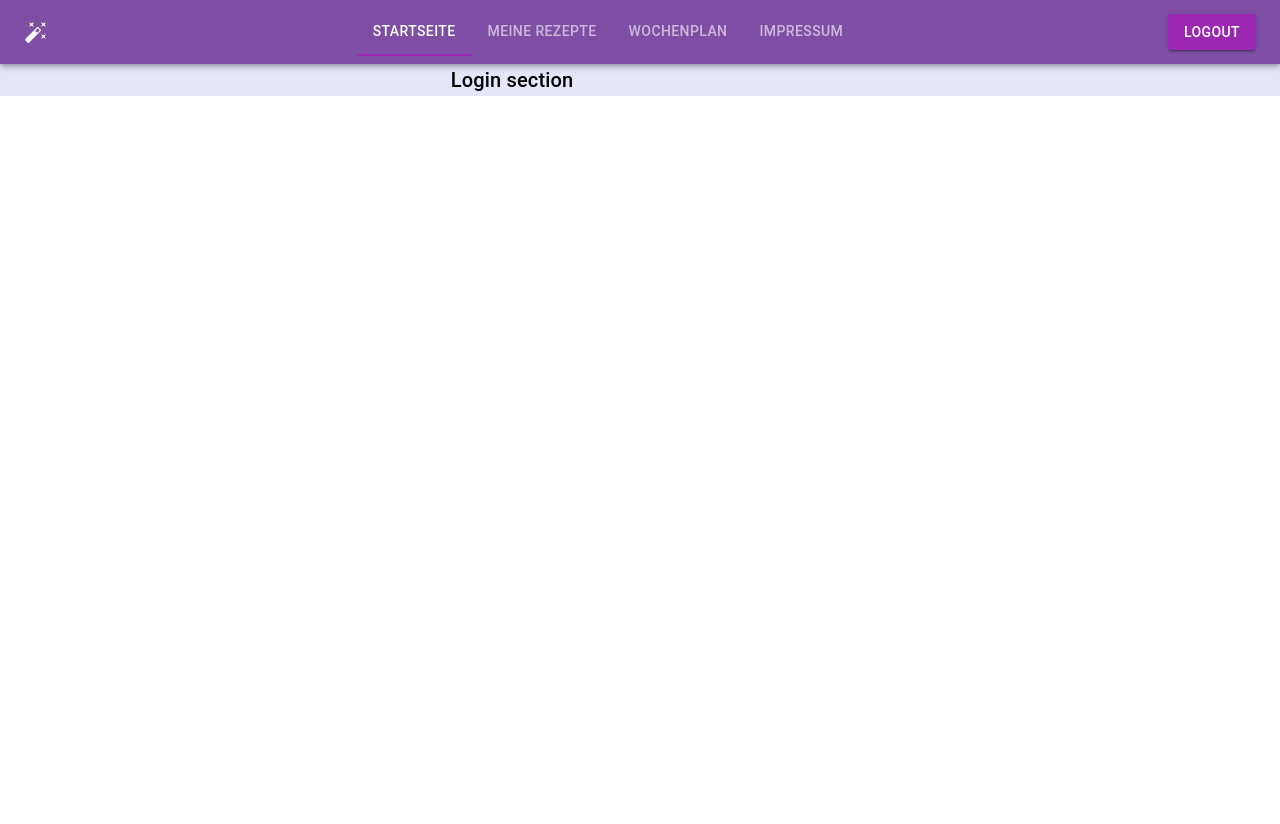
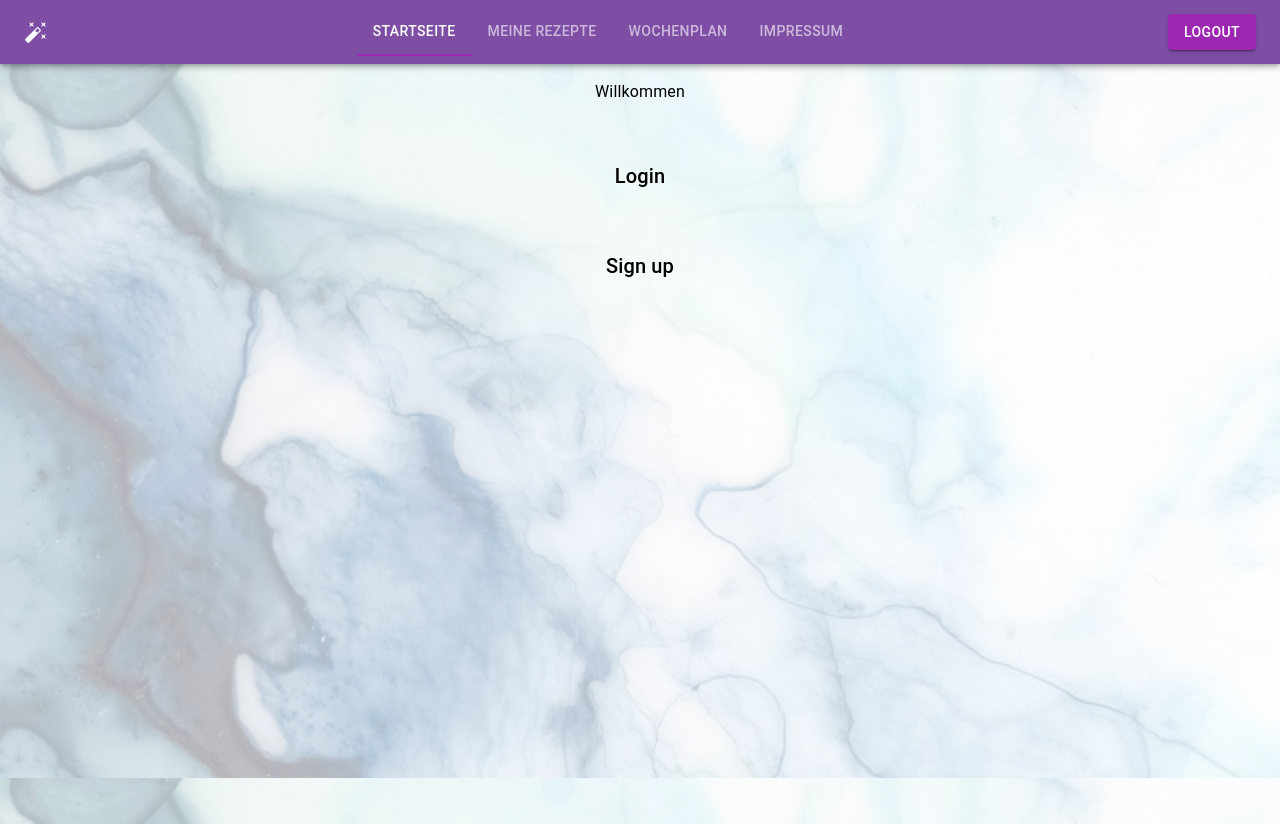
Before and after one commit to licetrosales/magic-lunch-lu, a React (Create React App) app in the folder frontend/: page / in a window 1280 px wide. Before the commit the page ends 800 px from the top, so only its background shows below. Built offline with nearby package versions, Linux system fonts and the light colour scheme.

Commit message:
Add display of date to recipes

```diff
--- a/frontend/src/App.tsx
+++ b/frontend/src/App.tsx
@@ -9,7 +9,7 @@ import MagicLunchMyWeekPlans from "./components/MagicLunchMyWeekPlans";
 
 function App() {
     return (
-        <div className="App">
+        <div className="App" >
 
             <Header/>
 
--- a/frontend/src/components/Home.tsx
+++ b/frontend/src/components/Home.tsx
@@ -1,5 +1,7 @@
 import "./Home.style.css"
-import {Typography} from "@mui/material";
+import {Button, Grid, Typography} from "@mui/material";
+import AutoFixHighTwoToneIcon from "@mui/icons-material/AutoFixHighTwoTone";
+import WeekMealPlanGallery from "./WeekMealPlanGallery";
 
 export default function Home() {
     return (
@@ -9,18 +11,26 @@ export default function Home() {
                 display: "flex",
                 justifyContent: "center",
                 alignItems: "center",
-                backgroundColor: "lavender"
+                backgroundColor: "lavender",
+                backgroundImage: "url(/background.png)"
             }}
         >
-            <header>
-                <Typography variant={"h6"}> Login section</Typography>
-            </header>
+            <Grid container direction={"column"} alignItems={"center"} justifySelf={"center"}
+                  style={{minHeight: "100vh"}} spacing={5}>
 
-            <section className={"section-content "}>
-                <div>
+                <Grid item margin={2}>
+                    <Typography>Willkommen</Typography>
+                </Grid>
+                <Grid item>
 
-                </div>
-            </section>
+                    <Typography variant={"h6"}> Login</Typography><br/>
+                </Grid>
+                <Grid item>
+                    <Typography variant={"h6"}> Sign up</Typography>
+
+                </Grid>
+
+            </Grid>
         </div>
     )
 }
--- a/frontend/src/components/MagicLunchMyWeekPlans.tsx
+++ b/frontend/src/components/MagicLunchMyWeekPlans.tsx
@@ -18,7 +18,7 @@ export default function MagicLunchMyWeekPlans() {
     const recipeBaseUrl = "/api/users/userId/recipes"
 
     useEffect(() => {
-        getRecipes()
+
     }, [])
 
     function getRecipes() {
@@ -33,6 +33,7 @@ export default function MagicLunchMyWeekPlans() {
     }
 
     function onClickAddWeekMealPlan(){
+        getRecipes()
         axios.post(weekMealPlanBaseUrl, newWeekMealPlan)
             .then(newWeekMealPlanResponse => {
                 setRecipes(prevWeekMealPlanGallery => {
```
Also changed, not shown: frontend/public/background.png (added).
